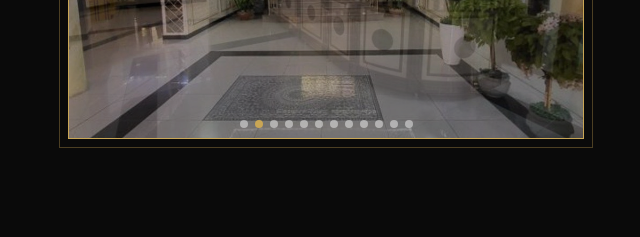
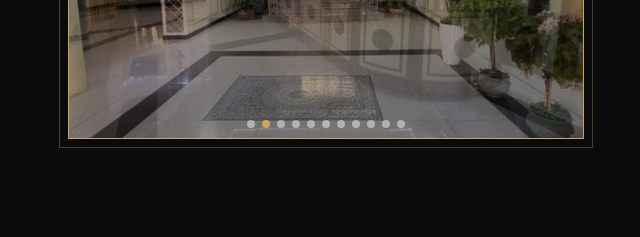
Before and after one commit to islom8666/urganch-hotel, a plain HTML site: page en/index.html in a window 1280 px wide. Shown: the part 1543-1780 px from the top of the page, 26-666 px from the left. Drawn offline with nearby package versions, Linux system fonts and the light colour scheme; a web font is replaced by a local one.

Commit message:
Galereyadan eski resepsiya rasmi olib tashlandi
Co-Authored-By: Claude Opus 5.5 <noreply@anthropic.com>
Claude-Session: https://claude.ai/code/session_01MDER8T6PgGgWhutC13o4Rp

```diff
--- a/en/index.html
+++ b/en/index.html
@@ -319,7 +319,7 @@ input[type=date]{color-scheme:dark;cursor:pointer}input[type=date]::-webkit-cale
 </header>
 
 <section id="about"><div class="wrap two" style="align-items:center">
-  <div class="aboutimg ph slider" style="height:auto"><div class="slide on" style="background-image:url(/img/33ee3dbfa9.jpg)"></div><div class="slide" style="background-image:url(/img/e288545638.jpg)"></div><div class="slide" style="background-image:url(/img/5e5b2dc42b.jpg)"></div><div class="slide" style="background-image:url(/img/b5ef6cabb8.jpg)"></div><div class="slide" style="background-image:url(/img/e81069bef2.jpg)"></div><div class="slide" style="background-image:url(/img/6fc935f383.jpg)"></div><div class="slide" style="background-image:url(/img/f0d460219c.jpg)"></div><div class="slide" style="background-image:url(/img/2e108a75ca.jpg)"></div><div class="slide" style="background-image:url(/img/6b6d0e421c.jpg)"></div><div class="slide" style="background-image:url(/img/b0e7221a61.jpg)"></div><div class="slide" style="background-image:url(/img/3d9f3fd519.jpg)"></div><div class="slide" style="background-image:url(/img/5b9c89b4de.jpg)"></div><button class="sl prev" aria-label="prev">‹</button><button class="sl next" aria-label="next">›</button><div class="dots"></div></div>
+  <div class="aboutimg ph slider" style="height:auto"><div class="slide on" style="background-image:url(/img/33ee3dbfa9.jpg)"></div><div class="slide" style="background-image:url(/img/e288545638.jpg)"></div><div class="slide" style="background-image:url(/img/5e5b2dc42b.jpg)"></div><div class="slide" style="background-image:url(/img/b5ef6cabb8.jpg)"></div><div class="slide" style="background-image:url(/img/e81069bef2.jpg)"></div><div class="slide" style="background-image:url(/img/6fc935f383.jpg)"></div><div class="slide" style="background-image:url(/img/f0d460219c.jpg)"></div><div class="slide" style="background-image:url(/img/6b6d0e421c.jpg)"></div><div class="slide" style="background-image:url(/img/b0e7221a61.jpg)"></div><div class="slide" style="background-image:url(/img/3d9f3fd519.jpg)"></div><div class="slide" style="background-image:url(/img/5b9c89b4de.jpg)"></div><button class="sl prev" aria-label="prev">‹</button><button class="sl next" aria-label="next">›</button><div class="dots"></div></div>
   <div>
     <div class="eyebrow">О гостинице</div>
     <h2>Добро пожаловать в наш отель</h2>
```
Also changed, not shown: index.html (+1 -1 lines), uz/index.html (+1 -1 lines), img/2e108a75ca.jpg (deleted).
